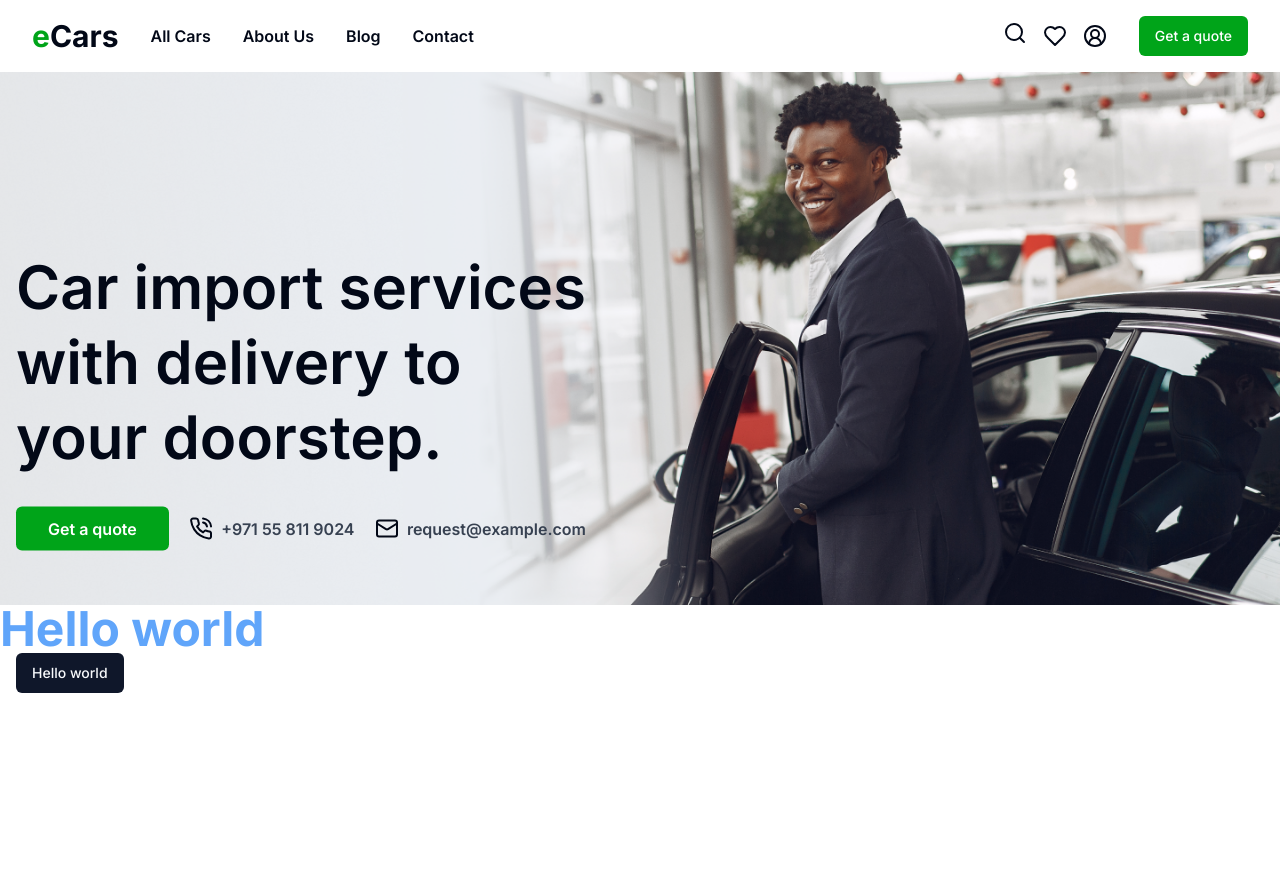
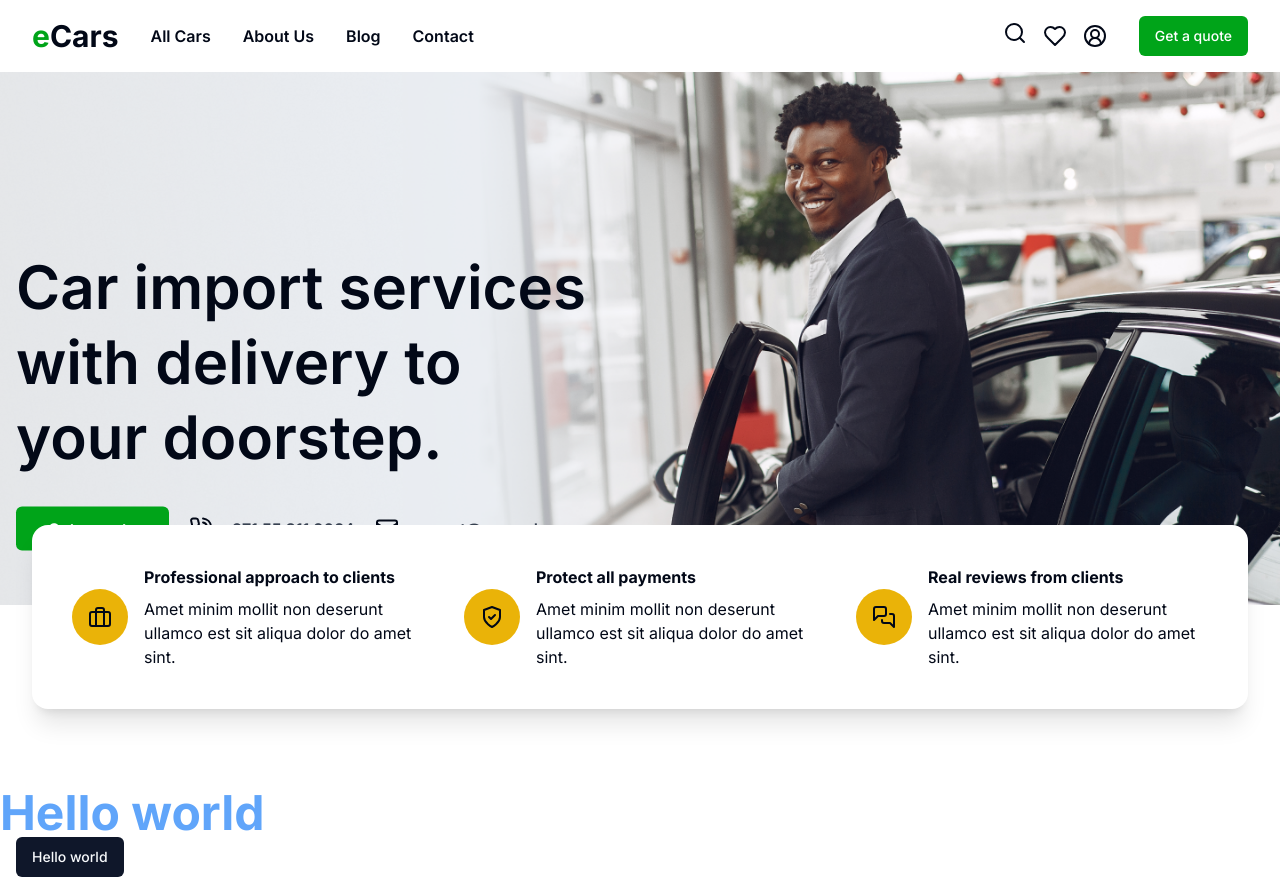
Before and after one commit to Md-FarhadHossain/eCars, a Next.js app: page / in a window 1280 px wide. Before the commit the page ends 800 px from the top, so only its background shows below. Built offline with nearby package versions, Linux system fonts and the light colour scheme.

Commit message:
the company review section has done for the desktop verstion

```diff
--- a/app/page.tsx
+++ b/app/page.tsx
@@ -1,5 +1,6 @@
 import HeroSection from "@/components/HeroSection/HeroSection";
 import NavBar from "@/components/NavBar/NavBar";
+import CompnaySummary from "@/components/compnaySummary/compnaySummary";
 import { Button } from "@/components/ui/button";
 
 export default function Home() {
@@ -7,6 +8,7 @@ export default function Home() {
     <>
       <NavBar />
       <HeroSection />
+      <CompnaySummary />
       <h1 className="text-5xl font-bold text-blue-400">Hello world</h1>
       <Button className="ml-4">Hello world</Button>
     </>
--- /dev/null
+++ b/components/HeroSection/HeroSection.css
@@ -0,0 +1,8 @@
+/* #hero_section {
+    background-image: url('../../public/hero-image.png');
+    height: 80vh;
+    background-repeat: no-repeat;
+    width: 100%;
+    background-size: cover;
+    background-position: right;
+} */
--- a/components/HeroSection/HeroSection.tsx
+++ b/components/HeroSection/HeroSection.tsx
@@ -3,10 +3,11 @@ import React from "react";
 import hero from "../../public/hero-image.png";
 import { Button } from "../ui/button";
 import { Mail, PhoneCall } from "lucide-react";
+import './HeroSection.css'
 
 const HeroSection = () => {
   return (
-    <section>
+    <section id="hero_section">
       <Image
         className="w-full pointer-events-none select-none"
         src={hero}
--- /dev/null
+++ b/components/compnaySummary/compnaySummary.tsx
@@ -0,0 +1,51 @@
+import { Briefcase, MessagesSquare, ShieldCheck } from "lucide-react";
+import React from "react";
+
+const CompnaySummary = () => {
+  return (
+   <div className="container mx-auto relative -top-20">
+     <div className="p-10 bg-white shadow-xl rounded-2xl flex justify-between items-center">
+
+
+      {/* Professional approach to clients */}
+      <div className="flex items-center">
+        <div className="bg-yellow-500 p-4 rounded-full mr-4">
+          <Briefcase />
+        </div>
+        <div>
+            <h1 className="text-base font-bold mb-2">Professional approach to clients</h1>
+            <p>Amet minim mollit non deserunt ullamco est sit aliqua dolor do amet sint.</p>
+        </div>
+      </div>
+
+
+      {/* Protect all payments */}
+      <div className="flex items-center px-10">
+      <div className="bg-yellow-500 p-4 rounded-full mr-4">
+          <ShieldCheck />
+        </div>
+        <div>
+            <h1 className="text-base font-bold mb-2">Protect all payments</h1>
+            <p>Amet minim mollit non deserunt ullamco est sit aliqua dolor do amet sint.</p>
+        </div>
+      </div>
+
+
+      {/* Real reviews from clients */}
+      <div className="flex items-center">
+      <div className="bg-yellow-500 p-4 rounded-full mr-4">
+      <MessagesSquare />
+        </div>
+        <div>
+            <h1 className="text-base font-bold mb-2">Real reviews from clients</h1>
+            <p>Amet minim mollit non deserunt ullamco est sit aliqua dolor do amet sint.</p>
+        </div>
+      </div>
+
+
+    </div>
+   </div>
+  );
+};
+
+export default CompnaySummary;
```
